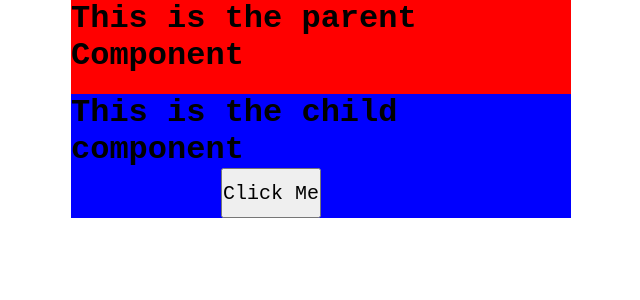
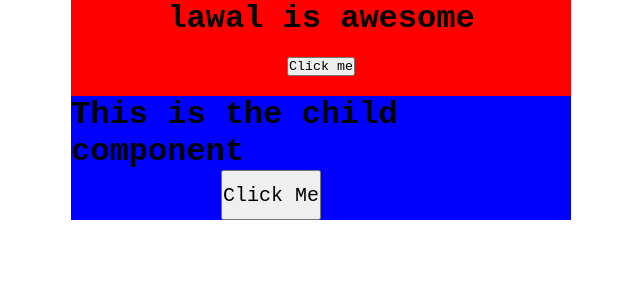
Before and after one commit to lawal-mj/react-state-practice, a React (Create React App) app: page / in a window 1280 px wide. Shown: the top 300 px of the page, without its empty margins (319-959 px from the left). Built offline with nearby package versions, Linux system fonts and the light colour scheme.

Commit message:
did some basic editing

```diff
--- a/public/style.css
+++ b/public/style.css
@@ -22,7 +22,7 @@
     background-color: blue;
 }
 
-button {
+.child-button {
     margin-left: 150px;
     height: 50px;
     width: 100px;
--- a/src/components/Child.js
+++ b/src/components/Child.js
@@ -2,7 +2,7 @@ export default function Child() {
     return (
         <div className="child">
             <h1>This is the child component</h1>
-            <button>Click Me</button>
+            <button className="child-button">Click Me</button>
         </div>
     )
 }
--- a/src/components/Parent.js
+++ b/src/components/Parent.js
@@ -1,9 +1,19 @@
 import Child from "./Child";
+import { useState } from "react";
 
 export default function Parent() {
+
+        const [ value, setValue ] = useState("lawal is awesome")
+
+        function changeValue() {
+            setValue("Buhari is useless")
+        }
+
+
     return(
         <div className="parent">
-            <h1>This is the parent Component</h1>
+            <h1>{value}</h1>
+            <button className="parent-button" onClick={changeValue}>Click me</button>
             <div>
                 <Child />
             </div>
```
